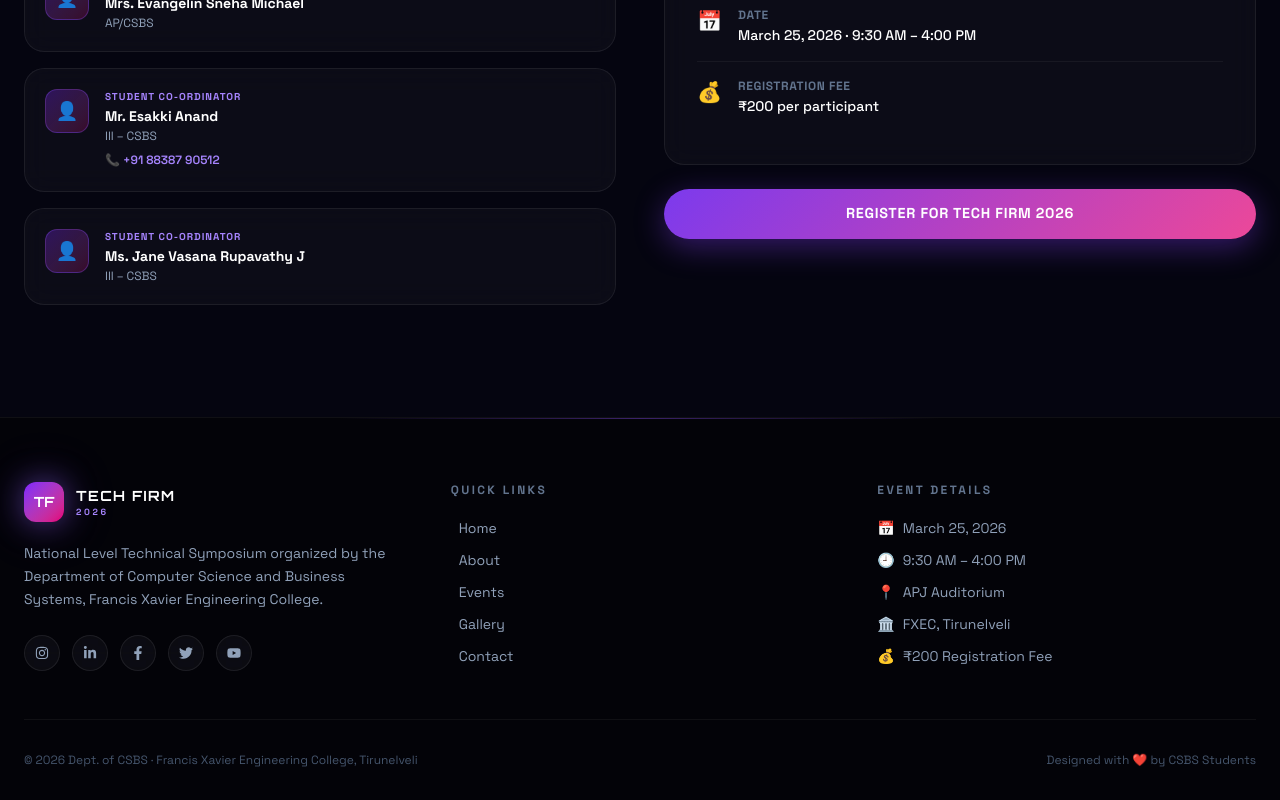
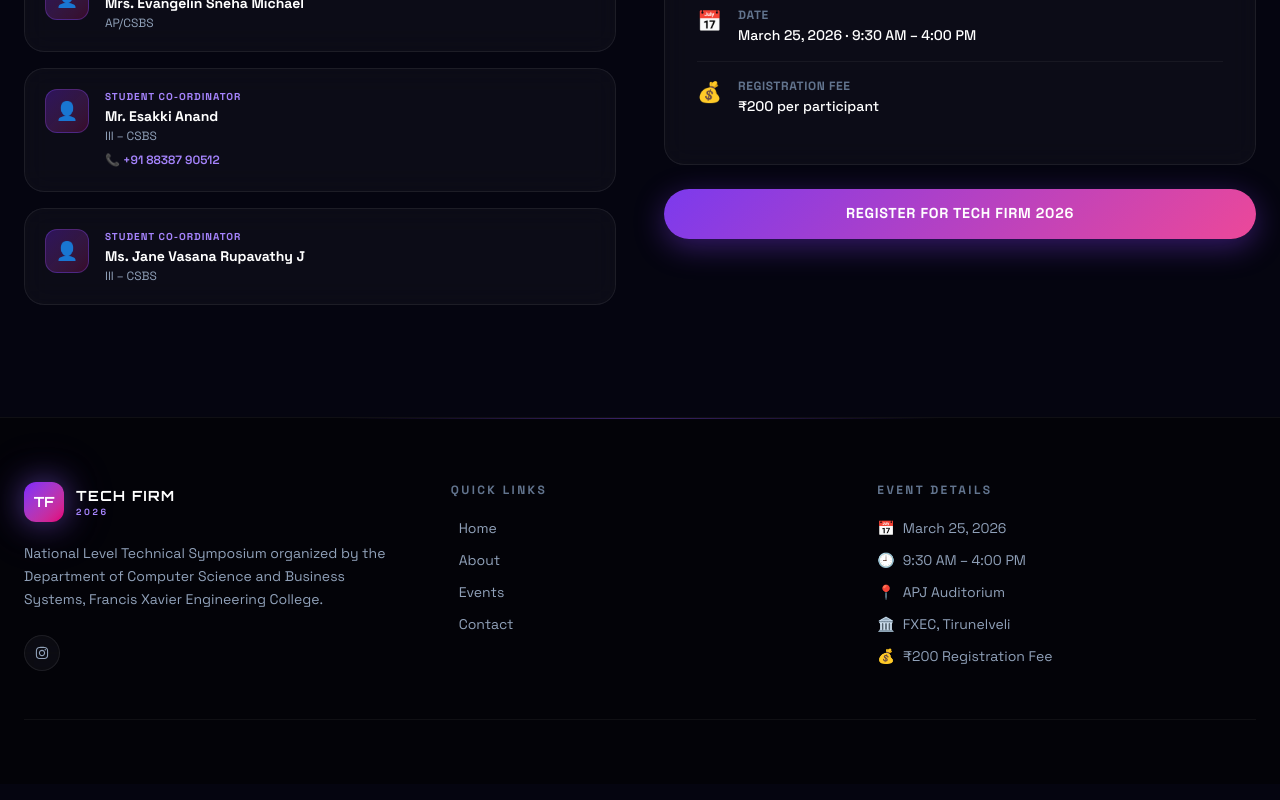
Before and after one commit to mohamed-mydeen/techFirm26, a React (Vite) app: page / in a window 1280 px wide. Shown: the part 3644-4444 px from the top of the page. Built offline with nearby package versions, Linux system fonts and the light colour scheme.

Commit message:
Modify Footer component with new social links
Updated social media links and removed footer text.

```diff
--- a/src/components/Footer.jsx
+++ b/src/components/Footer.jsx
@@ -3,11 +3,8 @@
 import { Link } from 'react-scroll';
 
 const socials = [
-  { icon: <FaInstagram />, href: '#' },
-  { icon: <FaLinkedinIn />, href: '#' },
-  { icon: <FaFacebookF />, href: '#' },
-  { icon: <FaTwitter />, href: '#' },
-  { icon: <FaYoutube />, href: '#' },
+  { icon: <FaInstagram />, href: 'https://www.instagram.com/techfirm_2k25?igsh=NjMwZWdzdXVnYWxi' },
+
 ];
 
 const Footer = () => {
@@ -45,7 +42,7 @@
           <div>
             <h3 className="text-xs uppercase tracking-[0.2em] text-slate-500 font-bold mb-5">Quick Links</h3>
             <ul className="space-y-3">
-              {['Home', 'About', 'Events', 'Gallery', 'Contact'].map(item => (
+              {['Home', 'About', 'Events',  'Contact'].map(item => (
                 <li key={item}>
                   <Link to={item.toLowerCase()} smooth duration={600} offset={-80}
                     className="text-slate-400 hover:text-white text-sm transition-colors cursor-pointer flex items-center gap-2 group">
@@ -79,8 +76,8 @@
 
         {/* Bottom bar */}
         <div className="pt-8 border-t border-white/5 flex flex-col md:flex-row items-center justify-between gap-4 text-slate-600 text-xs">
-          <p>© 2026 Dept. of CSBS · Francis Xavier Engineering College, Tirunelveli</p>
-          <p>Designed with ❤️ by CSBS Students</p>
+
+
         </div>
       </div>
     </footer>
```
